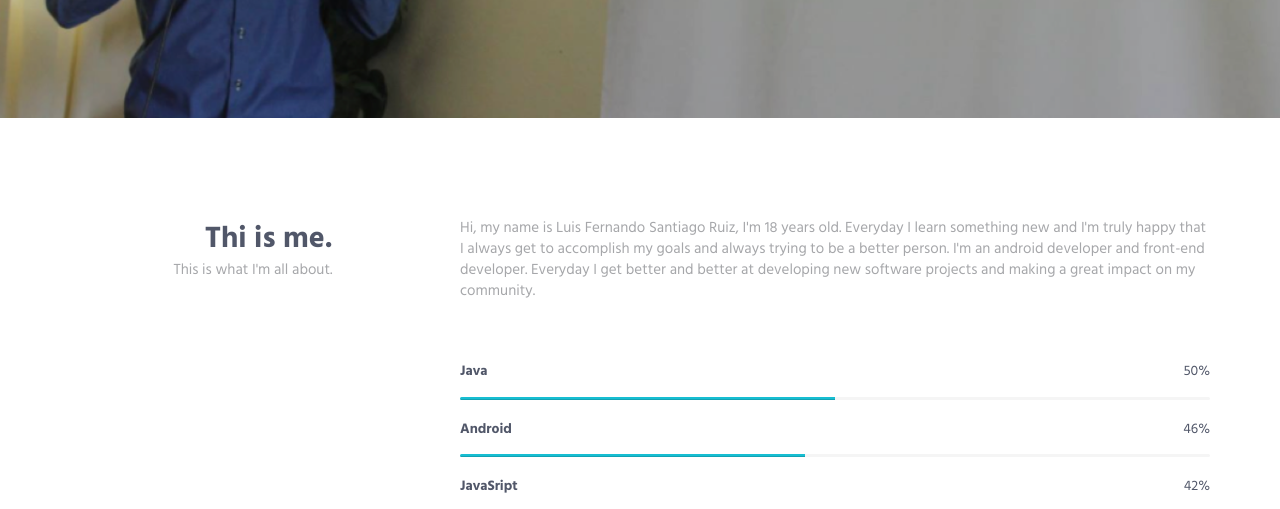
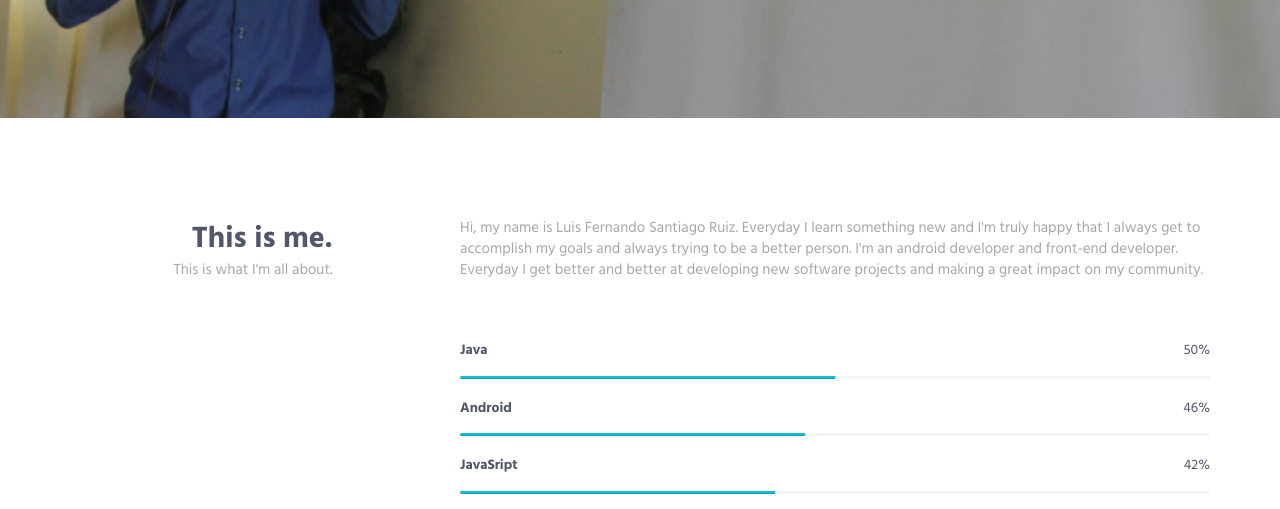
Before and after one commit to Fercode7/luis-santiago, a plain HTML site: page index.html in a window 1280 px wide. Shown: the part 543-1052 px from the top of the page. Drawn offline with Linux system fonts and the light colour scheme.

Commit message:
Update index.html

```diff
--- a/index.html
+++ b/index.html
@@ -98,13 +98,13 @@
                 <div class="row">
                     <div class="col-sm-3 sm-margin-b-30">
                         <div class="text-right sm-text-left">
-                            <h2 class="margin-b-0">Thi is me.</h2>
+                            <h2 class="margin-b-0">This is me.</h2>
                             <p>This is what I'm all about.</p>
                         </div>
                     </div>
                     <div class="col-sm-8 col-sm-offset-1">
                         <div class="margin-b-60">
-                            <p>Hi, my name is Luis Fernando Santiago Ruiz, I'm 18 years old. Everyday I learn something new and I'm truly happy that I always get to accomplish my goals and always trying to be a better person. I'm an android developer and front-end developer. Everyday I get better and better at developing new software projects and making a great impact on my community.</p>
+                            <p>Hi, my name is Luis Fernando Santiago Ruiz. Everyday I learn something new and I'm truly happy that I always get to accomplish my goals and always trying to be a better person. I'm an android developer and front-end developer. Everyday I get better and better at developing new software projects and making a great impact on my community.</p>
                             <p></p>
                         </div>
 
```
